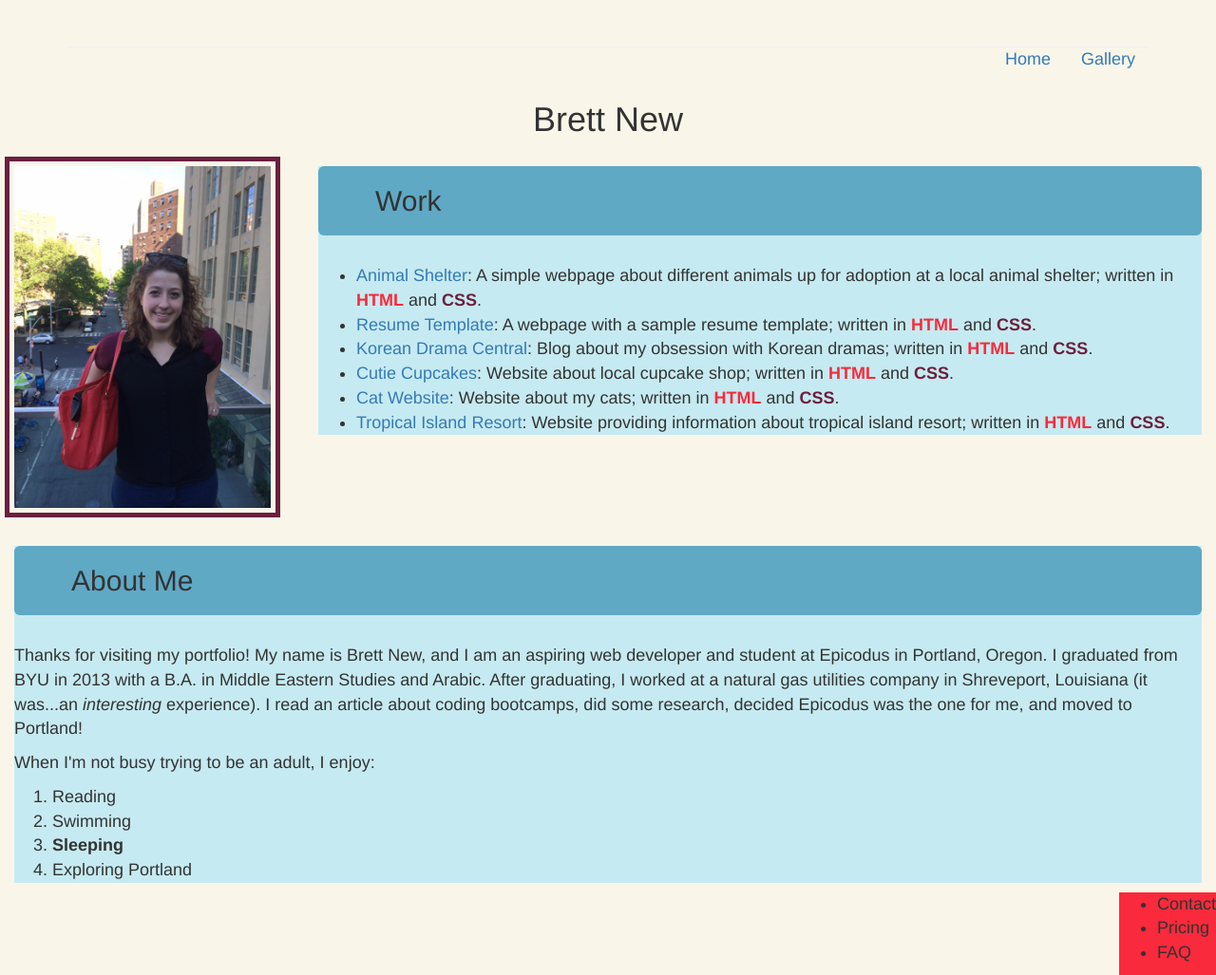
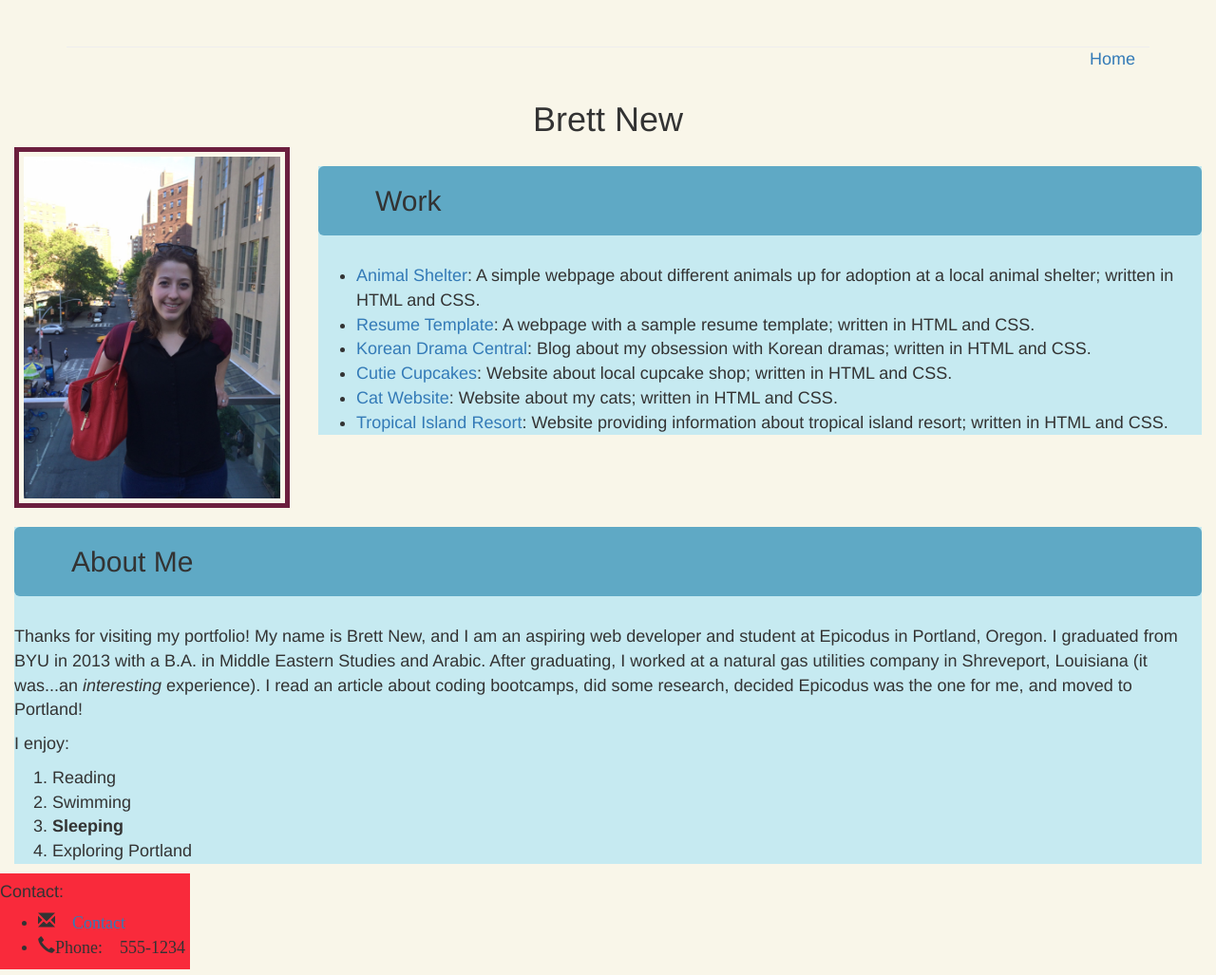
Before and after one commit to brettnew/portfolio, a plain HTML site: page index.html in a window 1280 px wide. Shown: the whole page at 95% size. Drawn offline with Linux system fonts and the light colour scheme.

Commit message:
Remove span tags from around HTML and CSS; add new contact info and glyphicons to sidebar.

```diff
--- a/css/stylesheet.css
+++ b/css/stylesheet.css
@@ -1,3 +1,6 @@
+*{
+  box-sizing: border-box;
+}
 body{
   background-color: #F9F6E9;
 }
@@ -14,6 +17,7 @@ h1{
 }
 img{
   height: 400px;
+  margin-left:10%
   margin: 10px;
   padding: 5px;
   border: 5px;
@@ -32,8 +36,13 @@ img{
 }
 .sidebar{
   background-color: #F92A3B;
-  float:right;
+  float:left;
+  width: 200px;
+  height: 30%
+  position: absolute;
   top: 0;
+  bottom: 0;
+  left: 0;
 }
 h3{
   font-size: 30px;
--- a/index.html
+++ b/index.html
@@ -13,7 +13,6 @@
       <header class ="page-header">
         <ul class="nav nav-pills pull-right">
           <li><a href="#">Home</a></li>
-          <li><a href="#">Gallery</a></li>
         </ul>
       </header>
     </div>
@@ -27,12 +26,12 @@
     <div class="work">
     <h3 class= "jumbotron">Work</h3>
       <ul>
-        <li><a href="https://github.com/brettnew/animal-shelter">Animal Shelter</a>: A simple webpage about different animals up for adoption at a local animal shelter; written in <span class="language">HTML</span> and <span class="language2">CSS</span>.</li>
-        <li><a href="https://github.com/brettnew/resume"> Resume Template</a>: A webpage with a sample resume template; written in <span class="language">HTML</span> and <span class="language2">CSS</span>.</li>
-        <li><a href="https://github.com/brettnew/blogging">Korean Drama Central</a>: Blog about my obsession with Korean dramas; written in <span class="language">HTML</span> and <span class="language2">CSS</span>.</li>
-        <li><a href="https://github.com/brettnew/cupcake-shop">Cutie Cupcakes</a>: Website about local cupcake shop; written in <span class="language">HTML</span> and <span class="language2">CSS</span>.</li>
-        <li><a href="https://github.com/brettnew/cat-website">Cat Website</a>: Website about my cats; written in <span class="language">HTML</span> and <span class="language2">CSS</span>.</li>
-        <li><a href="https://github.com/brettnew/tropical-island">Tropical Island Resort</a>: Website providing information about tropical island resort; written in <span class="language">HTML</span> and <span class="language2">CSS</span>.</li>
+        <li><a href="https://github.com/brettnew/animal-shelter">Animal Shelter</a>: A simple webpage about different animals up for adoption at a local animal shelter; written in HTML and CSS.</li>
+        <li><a href="https://github.com/brettnew/resume"> Resume Template</a>: A webpage with a sample resume template; written in HTML and CSS.</li>
+        <li><a href="https://github.com/brettnew/blogging">Korean Drama Central</a>: Blog about my obsession with Korean dramas; written in HTML and CSS.</li>
+        <li><a href="https://github.com/brettnew/cupcake-shop">Cutie Cupcakes</a>: Website about local cupcake shop; written in HTML and CSS.</li>
+        <li><a href="https://github.com/brettnew/cat-website">Cat Website</a>: Website about my cats; written in HTML and CSS.</li>
+        <li><a href="https://github.com/brettnew/tropical-island">Tropical Island Resort</a>: Website providing information about tropical island resort; written in HTML and CSS.</li>
       </ul>
     </div>
     </div>
@@ -48,7 +47,7 @@
         Thanks for visiting my portfolio! My name is Brett New, and I am an aspiring web developer and student at Epicodus in Portland, Oregon. I graduated from BYU in 2013 with a B.A. in Middle Eastern Studies and Arabic. After graduating, I worked at a natural gas utilities company in Shreveport, Louisiana (it was...an <em>interesting</em> experience). I read an article about coding bootcamps, did some research, decided Epicodus was the one for me, and moved to Portland!
       </p>
       <p>
-        When I'm not busy trying to be an adult, I enjoy:
+        I enjoy:
         <ol>
           <li>Reading</li>
           <li>Swimming</li>
@@ -62,10 +61,10 @@
     </div>
 
     <div class="sidebar">
+      <h4>Contact:</h4>
       <ul>
-        <li>Contact</li>
-        <li>Pricing</li>
-        <li>FAQ</li>
+        <li><span class="glyphicon glyphicon-envelope"><a href="mailto:jumpingneptune@gmail.com?subject=feedback"> Contact</a></span></li>
+        <li><span class="glyphicon glyphicon-earphone">Phone: 555-1234</span></li>
       </ul>
     </div>
 
```
